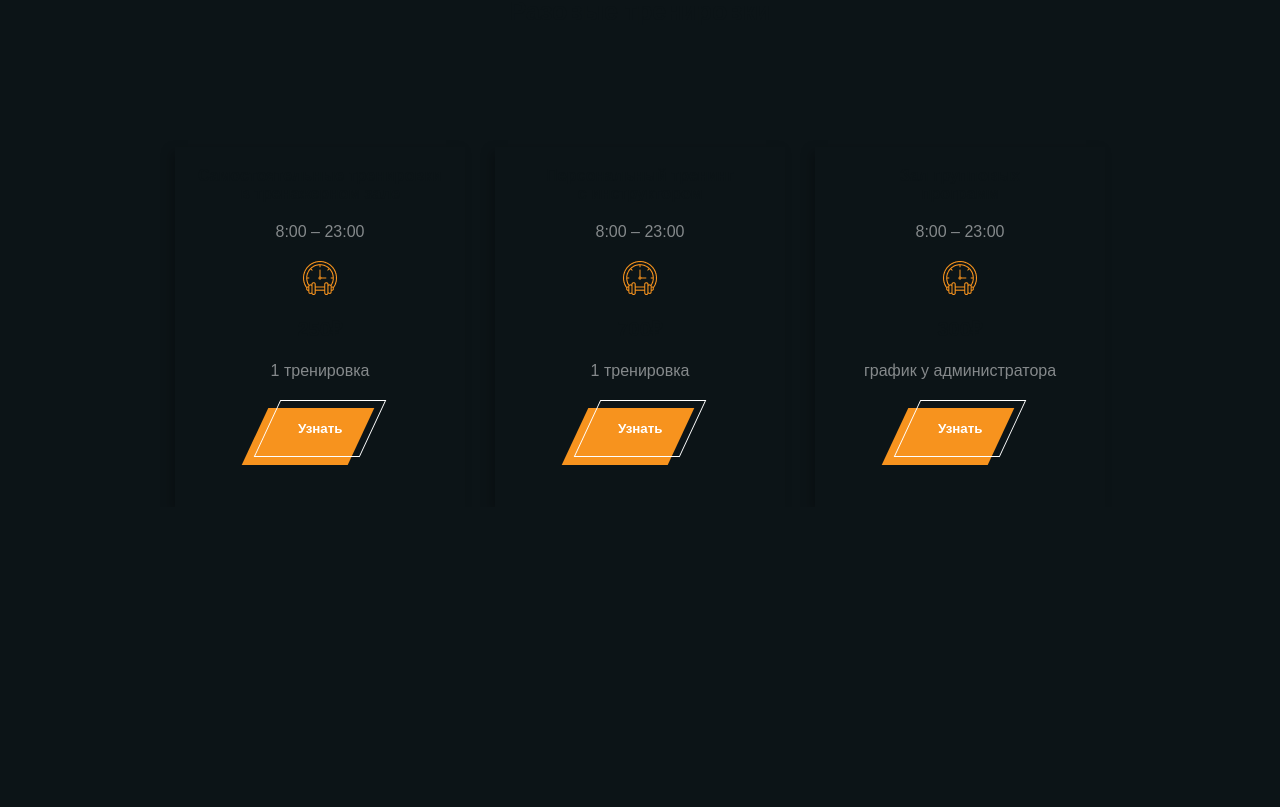
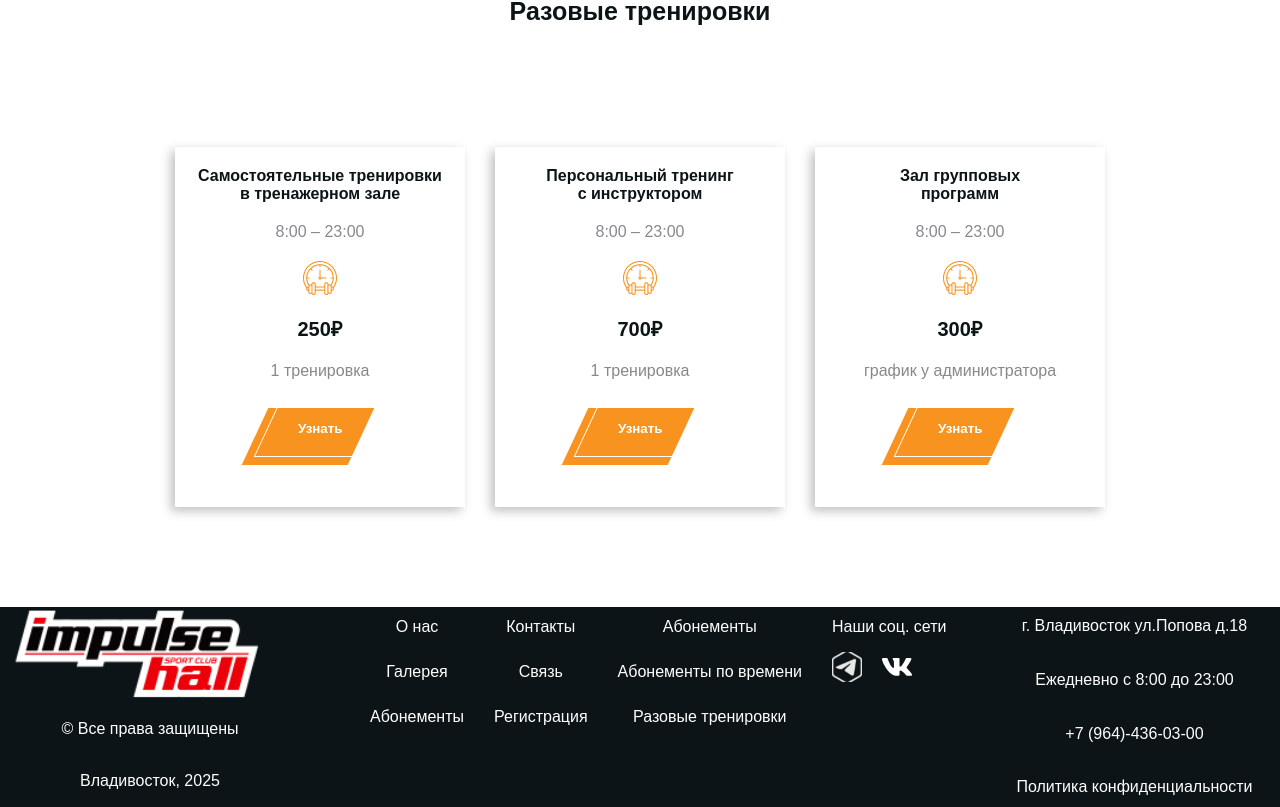
Before and after one commit to PushkinDenis/impulse-hall, a Vue app: page / in a window 1280 px wide. Shown: the part 3349-4156 px from the top of the page. Before the commit the page ends 3856 px from the top, so only its background shows below. Built offline with nearby package versions, Linux system fonts and the light colour scheme; a web font is replaced by a local one.

Commit message:
feat(footer): Добавлен футер

```diff
--- a/src/App.vue
+++ b/src/App.vue
@@ -2,12 +2,14 @@
 import DescriptionPage from './components/DescriptionPage/DescriptionPage.vue';
 import MembershipPage from './components/MembershipPage/MembershipPage.vue';
 import MainPage from './components/MainPage/MainPage.vue';
+import FooterPage from './components/FooterPage/FooterPage.vue';
 </script>
 
 <template>
   <MainPage />
   <DescriptionPage />
   <MembershipPage />
+  <FooterPage />
 </template>
 
 <style scoped></style>
--- /dev/null
+++ b/src/components/FooterPage/FooterPage.vue
@@ -0,0 +1,102 @@
+<template>
+  <div class="footer-block">
+    <div class="impulse-icon">
+        <img src="/icons/impulse_logo.png" alt="logo" />
+        <span>©  Все права защищены</span>
+        <span>Владивосток, 2025</span>
+    </div>
+    <div class="links-block">
+        <div class="links">
+            <span>О нас</span>
+            <span>Галерея</span>
+            <span>Абонементы</span>
+        </div>
+        <div class="links">
+            <span>Контакты</span>
+            <span>Связь</span>
+            <span>Регистрация</span>
+        </div>
+        <div class="links">
+            <span>Абонементы</span>
+            <span>Абонементы по времени </span>
+            <span>Разовые тренировки</span>
+        </div>
+        <div class="links">
+            <span>Наши соц. сети</span>
+            <div class="links-icons">
+                <img src="/icons/tg-logo.svg">
+                <img src="/icons/vk-logo.svg">
+            </div>
+        </div>
+    </div>
+    <div class="address">
+        <span>г. Владивосток ул.Попова д.18</span>
+        <span>Ежедневно с 8:00 до 23:00</span>
+        <span>+7 (964)-436-03-00</span>
+        <span>Политика конфиденциальности</span>
+    </div>
+  </div>
+</template>
+
+<style scoped>
+  .footer-block {
+    display: flex;
+    flex-direction: row;
+    width: 100%;
+    height: 200px;
+    gap: 70px;
+    background: var(--color-bg);
+    color: var(--color-bg-light);
+  }
+  .impulse-icon {
+    display: flex;
+    flex-direction: column;
+    width: 300px;
+    height: 100%;
+
+    > img {
+        height: 100%;
+    }
+    > span {
+        text-align: center;
+        align-content: center;
+        height: 100%;
+    }
+  }
+  .links-block {
+    display: flex;
+    flex-direction: row;
+    gap: 30px;
+  }
+  .links {
+    display: flex;
+    flex-direction: column;
+    gap: 5px;
+
+    > span {
+        text-align: center;
+        align-content: center;
+        height: 20%;
+    }
+  }
+  .links-icons {
+    display: flex;
+    flex-direction: row;
+    align-items: center;
+    gap: 20px;
+  }
+  .address {
+    display: flex;
+    flex-direction: column;
+    gap: 15px;
+
+    > span {
+        text-align: center;
+        align-content: center;
+        height: 100%;
+    }
+  }
+</style>
+
+<script setup lang="ts">
+</script>
--- a/src/components/MembershipPage/MembershipPage.vue
+++ b/src/components/MembershipPage/MembershipPage.vue
@@ -10,7 +10,8 @@
   .third-block {
     display: flex;
     flex-direction: column;
-    height: 120vh;
+    min-height: 130vh;
+    padding-bottom: 100px;
     background: white;
     color: var(--color-bg);
   }
```
